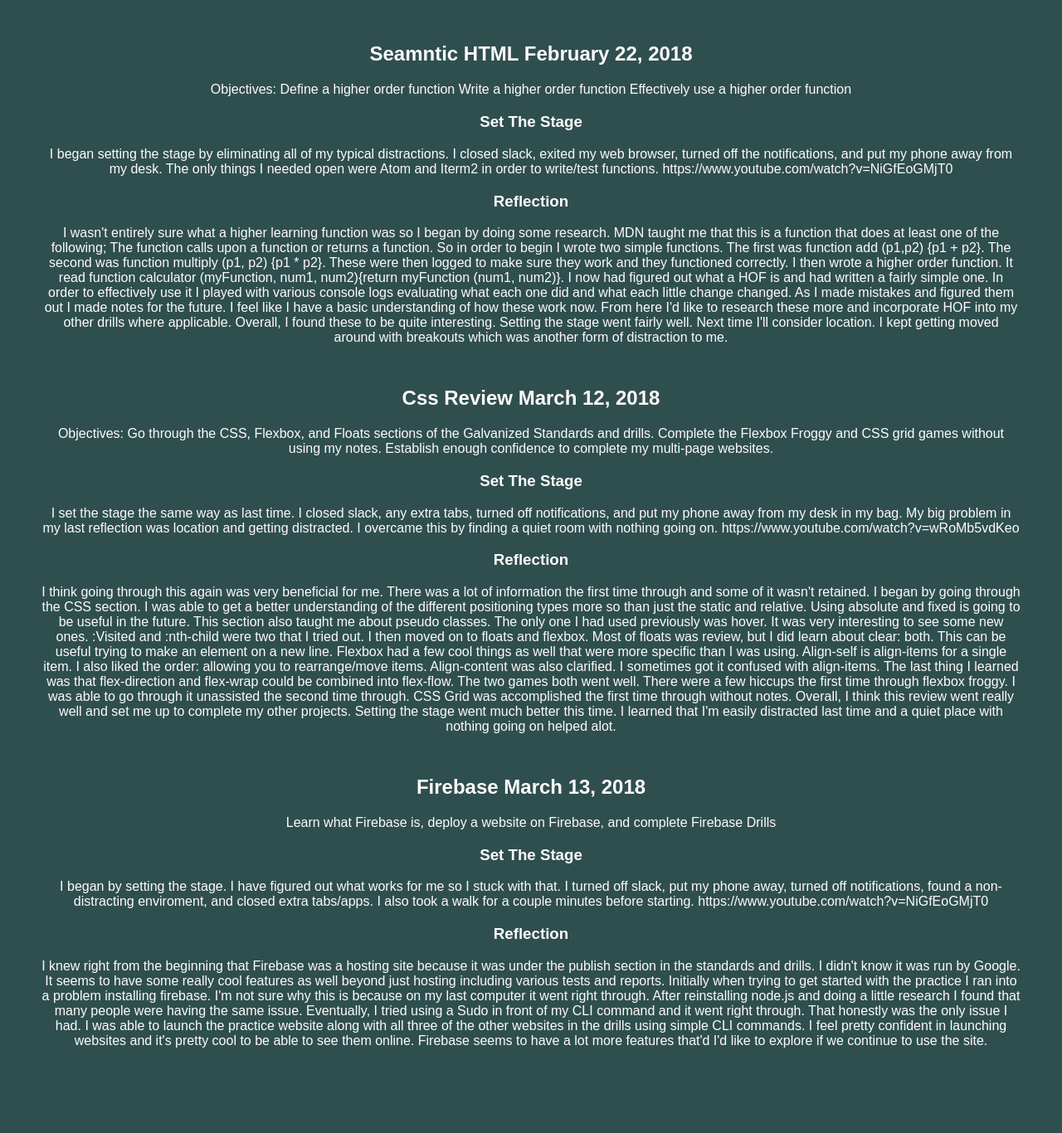
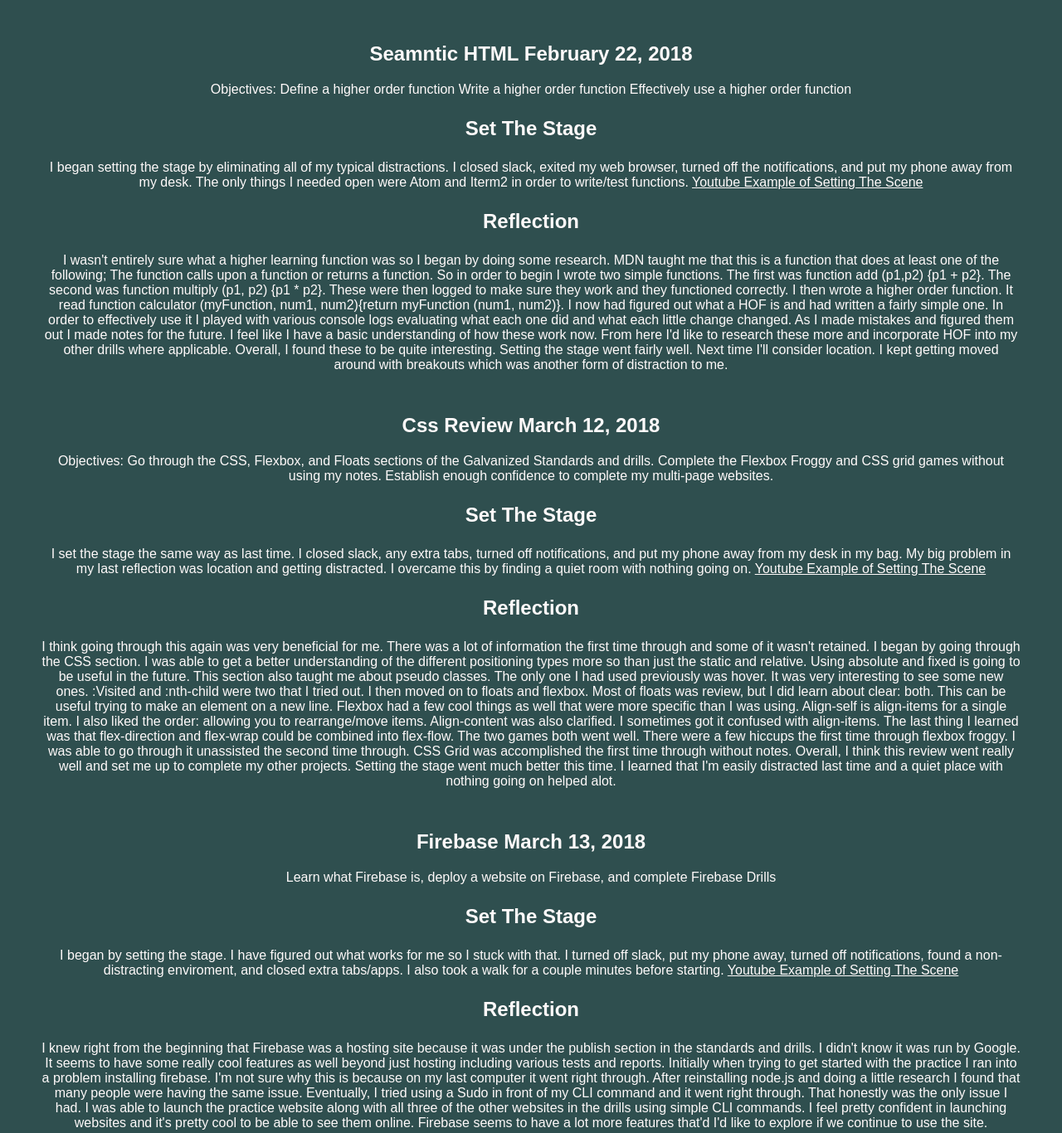
Before and after one commit to mattbrady716/My-webpage, a plain HTML site: page LearnToLearn.html in a window 1280 px wide. Shown: the part 481-1847 px from the top of the page at 83% size. Before the commit the page ends 1795 px from the top, so only its background shows below. Drawn offline with Linux system fonts and the light colour scheme.

Commit message:
modified html/css

```diff
--- a/LearnToLearn.html
+++ b/LearnToLearn.html
@@ -21,7 +21,7 @@
         <h2>Seamntic HTML February 22, 2018</h2>
         <p>Objectives: Define a higher order function Write a higher order function Effectively use a higher order function</p>
         <h3>Set The Stage</h3>
-        <p>I began setting the stage by eliminating all of my typical distractions. I closed slack, exited my web browser, turned off the notifications, and put my phone away from my desk. The only things I needed open were Atom and Iterm2 in order to write/test functions. https://www.youtube.com/watch?v=NiGfEoGMjT0</p>
+        <p>I began setting the stage by eliminating all of my typical distractions. I closed slack, exited my web browser, turned off the notifications, and put my phone away from my desk. The only things I needed open were Atom and Iterm2 in order to write/test functions. <a href="https://www.youtube.com/watch?v=NiGfEoGMjT0">Youtube Example of Setting The Scene</a></p>
         <h3>Reflection</h3>
         <p>I wasn't entirely sure what a higher learning function was so I began by doing some research. MDN taught me that this is a function that does at least one of the following; The function calls upon a function or returns a function. So in order to begin I wrote two simple functions. The first was function add (p1,p2) {p1 + p2}. The second was function multiply (p1, p2) {p1 * p2}. These were then logged to make sure they work and they functioned correctly. I then wrote a higher order function. It read function calculator (myFunction, num1, num2){return myFunction (num1, num2)}.
         I now had figured out what a HOF is and had written a fairly simple one. In order to effectively use it I played with various console logs evaluating what each one did and what each little change changed. As I made mistakes and figured them out I made notes for the future. I feel like I have a basic understanding of how these work now. From here I'd like to research these more and incorporate HOF into my other drills where applicable. Overall, I found these to be quite interesting. Setting the stage went fairly well. Next time I'll consider location. I kept getting moved around with breakouts which was another form of distraction to me.</p>
@@ -30,7 +30,7 @@
         <h2>Css Review March 12, 2018</h2>
         <p>Objectives: Go through the CSS, Flexbox, and Floats sections of the Galvanized Standards and drills. Complete the Flexbox Froggy and CSS grid games without using my notes. Establish enough confidence to complete my multi-page websites.</p>
         <h3>Set The Stage</h3>
-        <p>I set the stage the same way as last time. I closed slack, any extra tabs, turned off notifications, and put my phone away from my desk in my bag. My big problem in my last reflection was location and getting distracted. I overcame this by finding a quiet room with nothing going on. https://www.youtube.com/watch?v=wRoMb5vdKeo</p>
+        <p>I set the stage the same way as last time. I closed slack, any extra tabs, turned off notifications, and put my phone away from my desk in my bag. My big problem in my last reflection was location and getting distracted. I overcame this by finding a quiet room with nothing going on. <a href="https://www.youtube.com/watch?v=wRoMb5vdKeo">Youtube Example of Setting The Scene</a></p>
         <h3>Reflection</h3>
         <p>I think going through this again was very beneficial for me. There was a lot of information the first time through and some of it wasn't retained. I began by going through the CSS section. I was able to get a better understanding of the different positioning types more so than just the static and relative. Using absolute and fixed is going to be useful in the future. This section also taught me about pseudo classes. The only one I had used previously was hover. It was very interesting to see some new ones. :Visited and :nth-child were two that I tried out.
         I then moved on to floats and flexbox. Most of floats was review, but I did learn about clear: both. This can be useful trying to make an element on a new line. Flexbox had a few cool things as well that were more specific than I was using. Align-self is align-items for a single item. I also liked the order: allowing you to rearrange/move items. Align-content was also clarified. I sometimes got it confused with align-items. The last thing I learned was that flex-direction and flex-wrap could be combined into flex-flow.
@@ -40,7 +40,7 @@
         <h2>Firebase March 13, 2018</h2>
         <p>Learn what Firebase is, deploy a website on Firebase, and complete Firebase Drills</p>
         <h3>Set The Stage</h3>
-        <p>I began by setting the stage. I have figured out what works for me so I stuck with that. I turned off slack, put my phone away, turned off notifications, found a non-distracting enviroment, and closed extra tabs/apps. I also took a walk for a couple minutes before starting. https://www.youtube.com/watch?v=NiGfEoGMjT0</p>
+        <p>I began by setting the stage. I have figured out what works for me so I stuck with that. I turned off slack, put my phone away, turned off notifications, found a non-distracting enviroment, and closed extra tabs/apps. I also took a walk for a couple minutes before starting. <a href="https://www.youtube.com/watch?v=NiGfEoGMjT0">Youtube Example of Setting The Scene</a></p>
         <h3>Reflection</h3>
         <p> I knew right from the beginning that Firebase was a hosting site because it was under the publish section in the standards and drills. I didn't know it was run by Google. It seems to have some really cool features as well beyond just hosting including various tests and reports.
           Initially when trying to get started with the practice I ran into a problem installing firebase. I'm not sure why this is because on my last computer it went right through. After reinstalling node.js and doing a little research I found that many people were having the same issue. Eventually, I tried using a Sudo in front of my CLI command and it went right through. That honestly was the only issue I had. I was able to launch the practice website along with all three of the other websites in the drills using simple CLI commands.
--- a/main.css
+++ b/main.css
@@ -8,6 +8,10 @@ body {
 
 h2 {
   margin-top: 50px;
+}
+
+h3 {
+  font-size: 1.5em;
 }
 
 ul {
```
